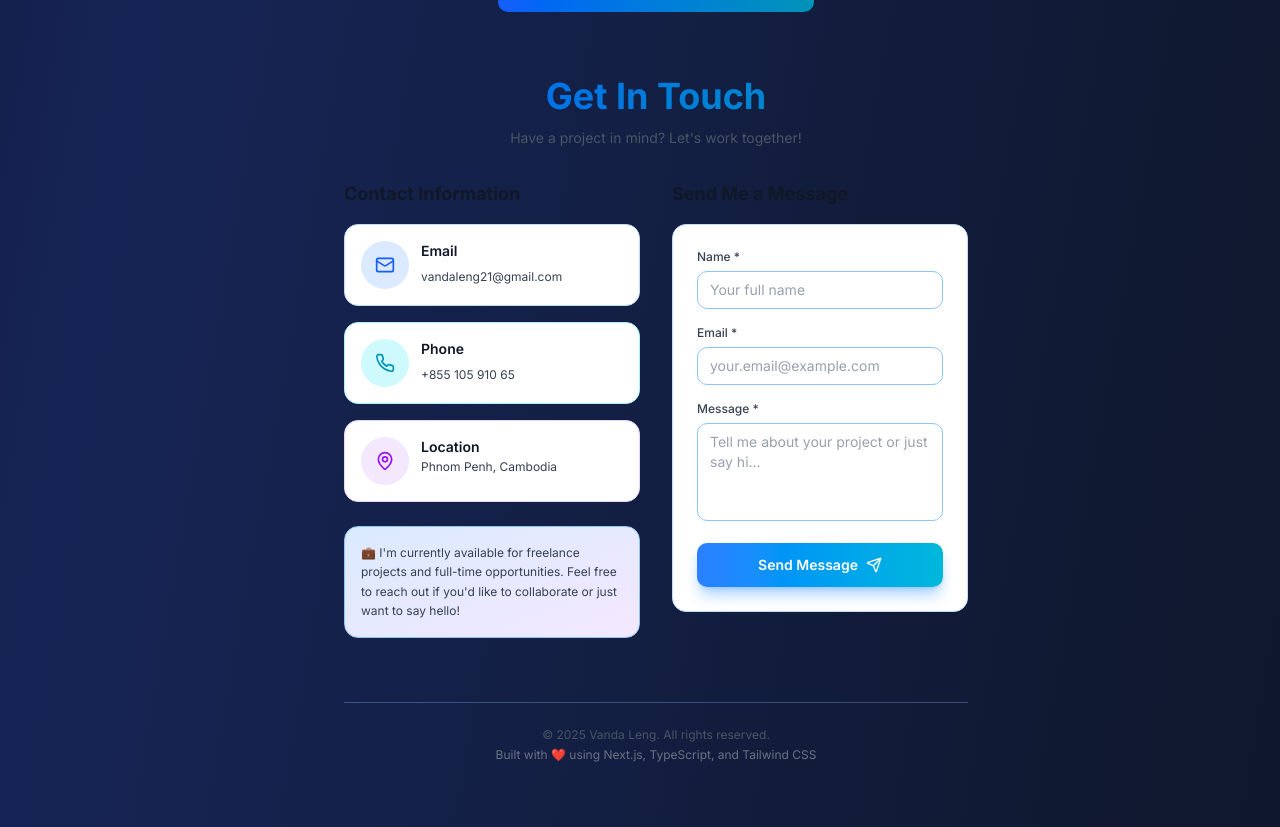
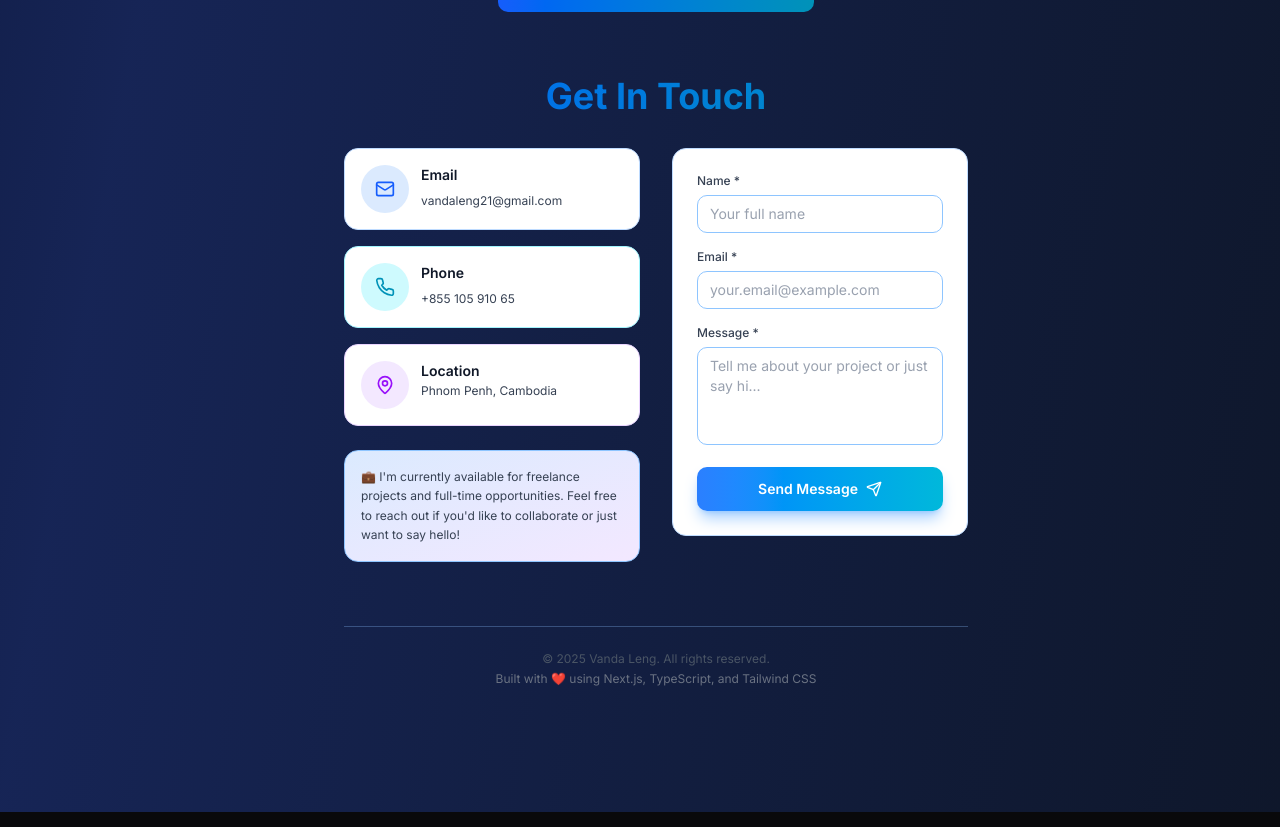
Before and after one commit to VandaLeng/Next-Portfolio, a Next.js app: page / in a window 1280 px wide. Shown: the part 6545-7372 px from the top of the page. Built offline with nearby package versions, Linux system fonts and the light colour scheme.

Commit message:
[ADD] Contact Section :
    - Change some information on contact section

```diff
--- a/src/app/components/sections/contact-section.tsx
+++ b/src/app/components/sections/contact-section.tsx
@@ -73,19 +73,12 @@ export default function ContactSection({ isDarkMode }: ContactSectionProps) {
           }`}>
             Get In Touch
           </h2>
-          <p className={`text-sm ${
-            isDarkMode ? 'text-gray-400' : 'text-gray-600'
-          }`}>
-            Have a project in mind? Let's work together!
-          </p>
         </div>
 
         <div className="grid grid-cols-1 lg:grid-cols-2 gap-8">
           {/* Contact Information */}
           <div className="space-y-4">
-            <h3 className={`text-lg font-bold mb-4 ${
-              isDarkMode ? 'text-white' : 'text-gray-900'
-            }`}>Contact Information</h3>
+
 
             {/* Email Card */}
             <div className={`p-4 rounded-xl border transition-all duration-300 hover:scale-105 group ${
@@ -195,9 +188,6 @@ export default function ContactSection({ isDarkMode }: ContactSectionProps) {
 
           {/* Contact Form */}
           <div>
-            <h3 className={`text-lg font-bold mb-4 ${
-              isDarkMode ? 'text-white' : 'text-gray-900'
-            }`}>Send Me a Message</h3>
 
             <form onSubmit={handleSubmit} className={`p-6 rounded-xl border space-y-4 ${
               isDarkMode
```
